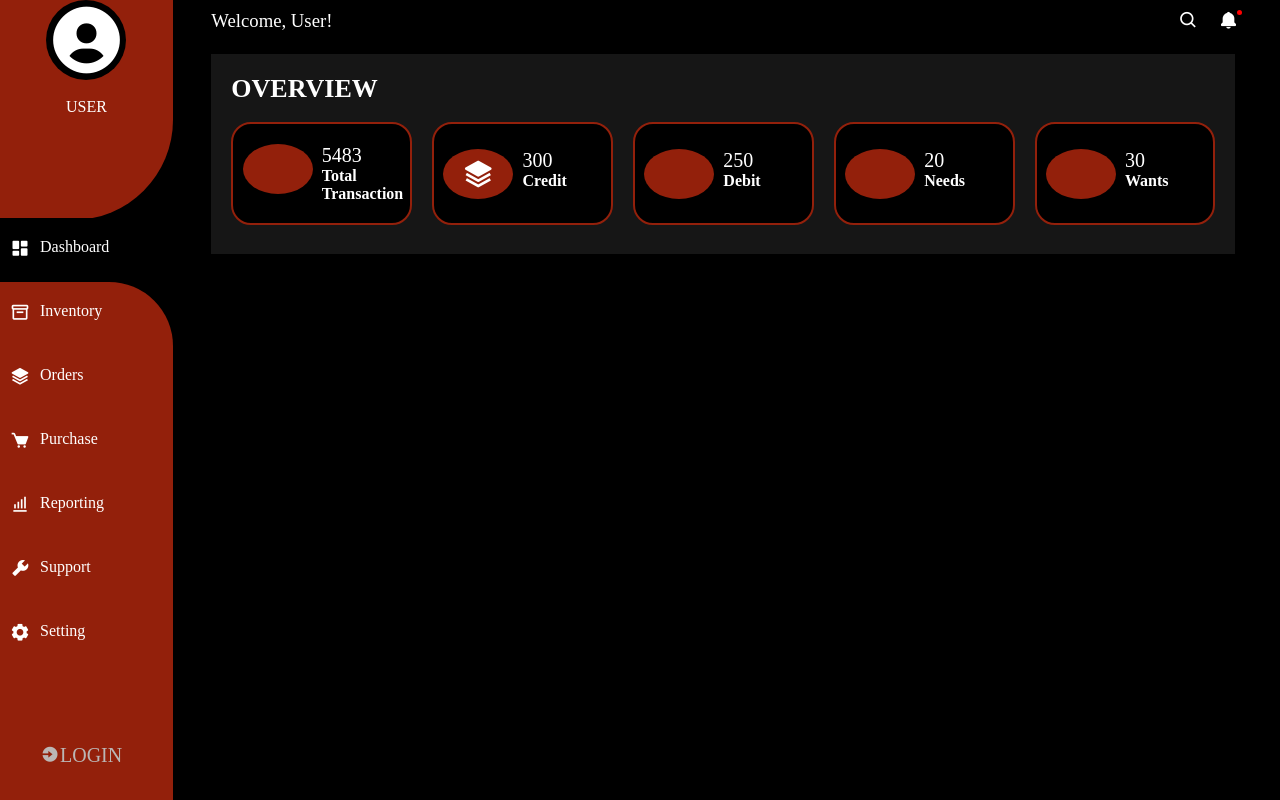
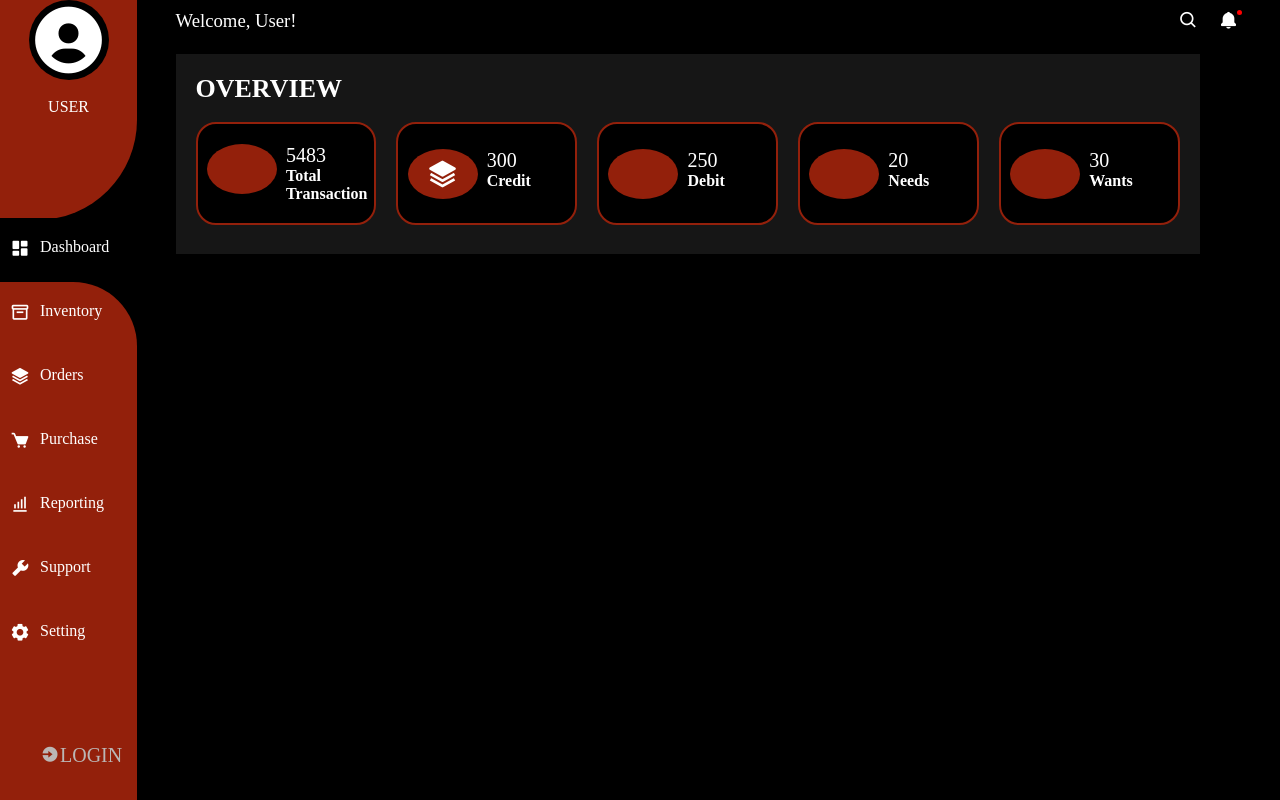
Before and after one commit to Lovethrech/personal-finance-manager, a Vue app: page / in a window 1280 px wide. Built offline with nearby package versions, Linux system fonts and the light colour scheme.

Commit message:
...working on the landing0-page-overview container.

```diff
--- a/src/components/side-nav/SideNavMainCtn.vue
+++ b/src/components/side-nav/SideNavMainCtn.vue
@@ -11,7 +11,7 @@ const {dashboardActive, inventoryActive, orderActive, purchaseActive, reportingA
 
 <style scoped>
 .side-nav-main-ctn-main-ctn{
-    width:200px;
+    width:12%;
     height:100vh;
     overflow-y:hidden;
     display:flex;
```
